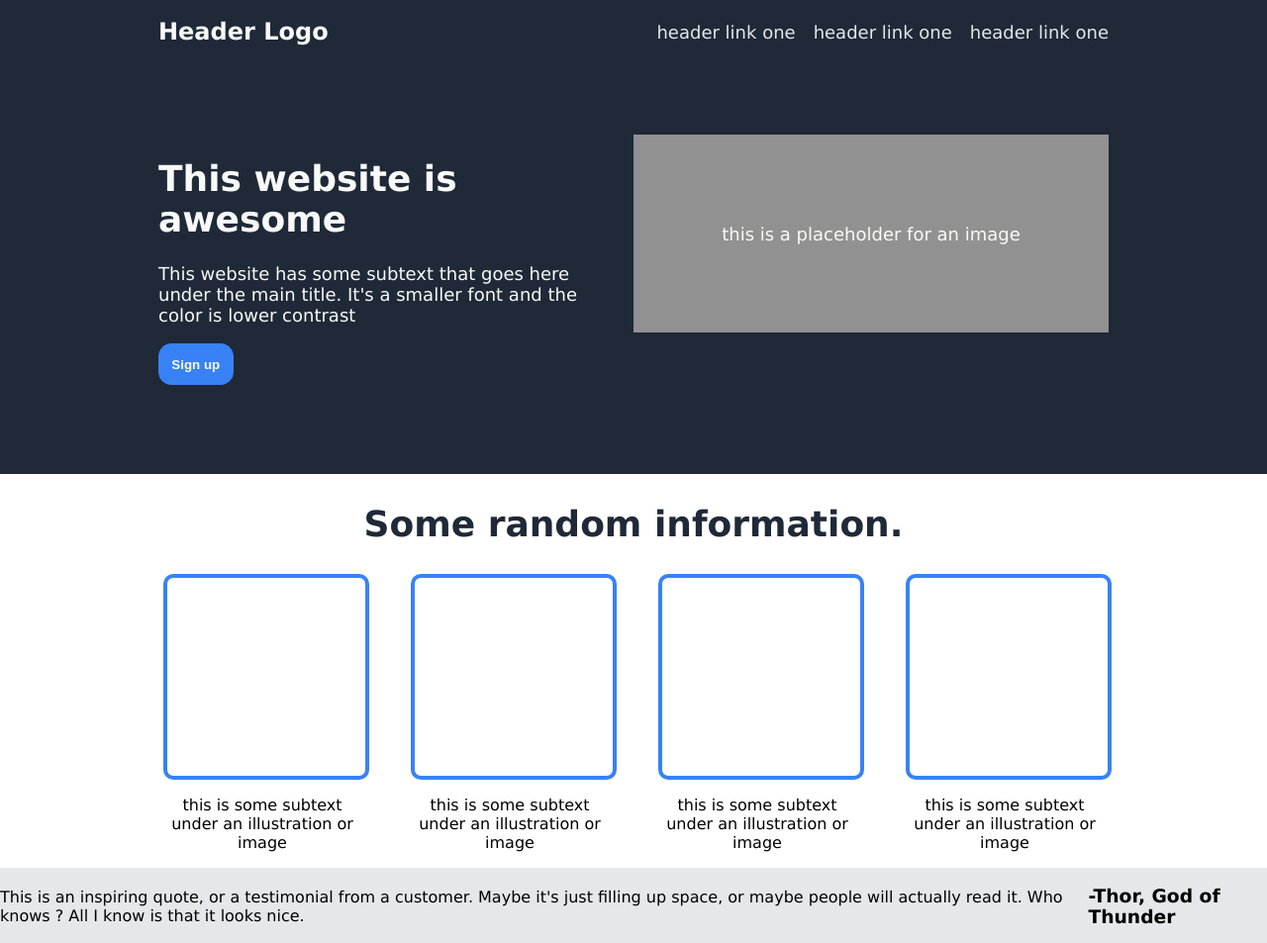
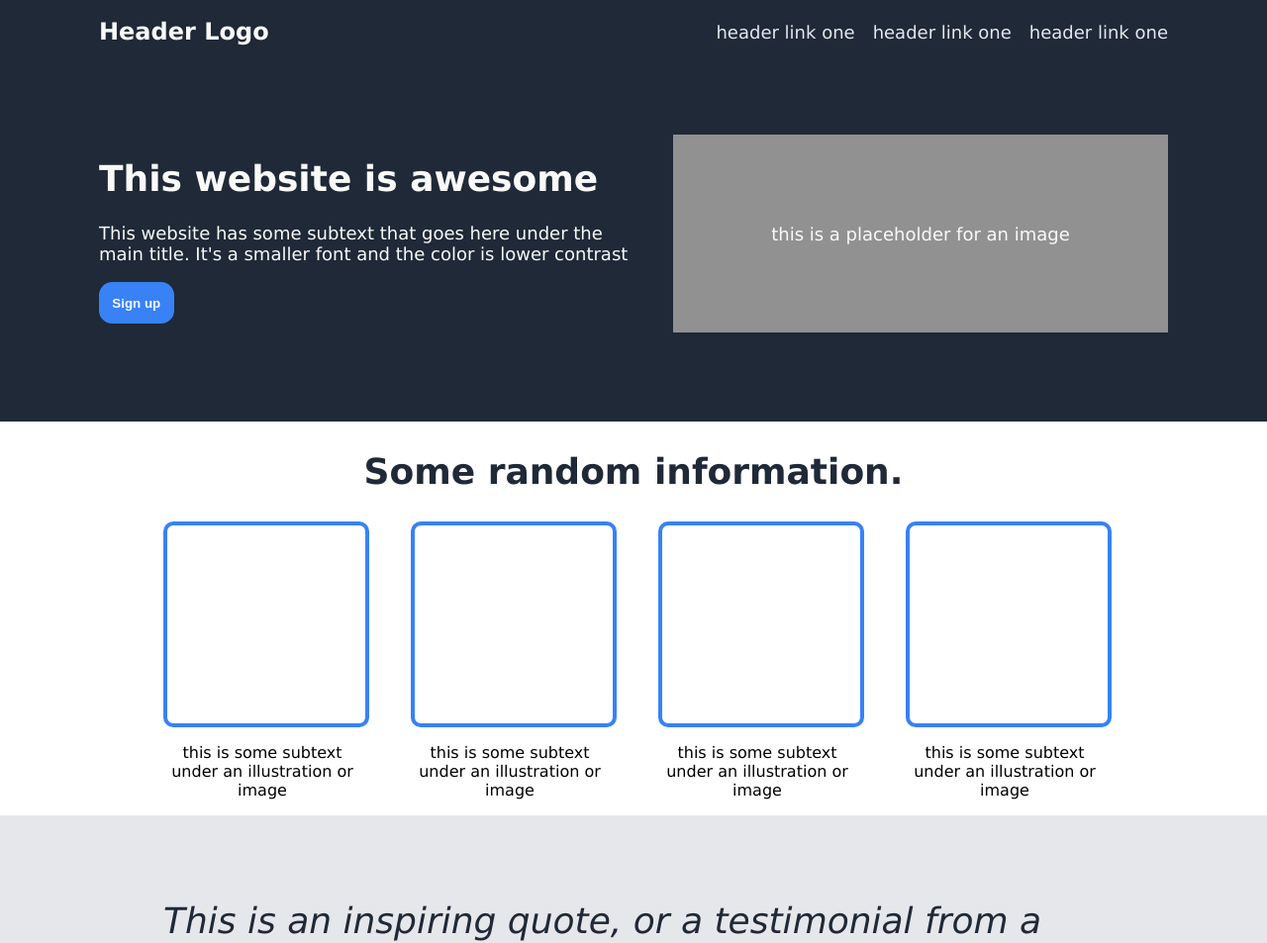
Before and after one commit to controleur/odin-landing-page, a plain HTML site: page index.html in a window 1280 px wide. Shown: the top 953 px of the page at 99% size. Drawn offline with Linux system fonts and the light colour scheme.

Commit message:
add quote styling

```diff
--- a/index.html
+++ b/index.html
@@ -39,7 +39,7 @@
         </div>
     </div>
     <div class="grey">
-        <p>This is an inspiring quote, or a testimonial from a customer.
+        <p class="quote">This is an inspiring quote, or a testimonial from a customer.
             Maybe it's just filling up space, or maybe people will actually read it.
             Who knows ? All I know is that it looks nice.
         </p>
--- a/style.css
+++ b/style.css
@@ -15,7 +15,7 @@ body{
 
 
 .header{
-    width: 75%;
+    width: 1080px;
     margin-top: 1em;
     display: flex;
     justify-content: space-between;
@@ -35,7 +35,7 @@ body{
     gap: 1em;
 }
 .hero{
-    width: 75%;
+    width: 1080px;
     display: flex;
     margin: 5em 0;
     gap: 2em;
@@ -45,7 +45,7 @@ body{
 }
 .placeholder{
 
-    width: 50%;
+    width: 500px;
     height: 200px;
     background-color: #919191;
     display: flex;
@@ -61,11 +61,7 @@ font-weight: 900px;
 color: #1F2937;
 font-size: 36px;
 }
-.grey{
-    background-color: #E5E7EB;
-    display: flex;
-    align-items: center;
-}
+
 button{
     background-color: #3882F6;
     color: #F9FAF8;
@@ -92,3 +88,24 @@ button{
     width: 200px;
 
 }
+.grey{
+    background-color: #E5E7EB;
+    display: flex;
+    flex-direction: column;
+    padding: 50px;
+}
+.quote{
+    color: #1F2937;
+    font-style: italic;
+    font-weight: lighter;
+    font-size: 36px;
+    margin-bottom: 0;
+    align-self: center;
+    width: 950px;
+}
+h3{
+    align-self: center;
+    text-align: end;
+    margin-top: 0;
+    width: 950px;
+}
```
